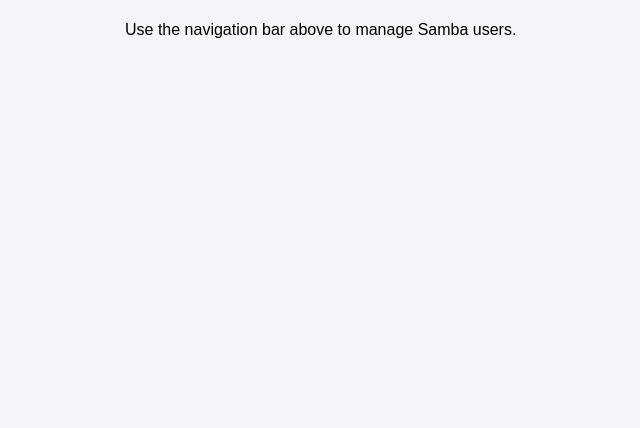
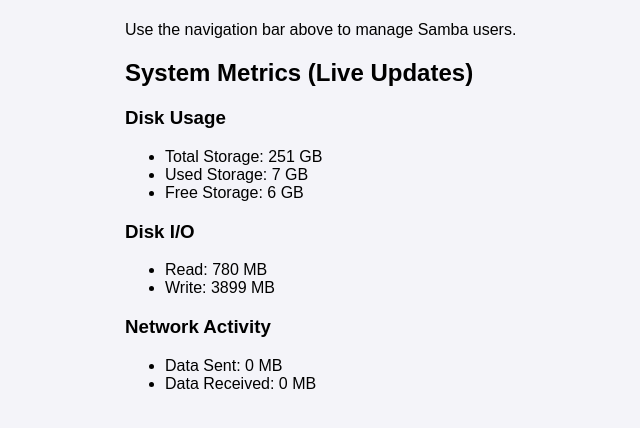
Before and after one commit to cynak/samba-web-interface, a Flask app: template templates/index.html in a window 1280 px wide. Shown: the part 167-595 px from the top of the page, without its empty margins (115-755 px from the left). Run offline with Flask 3, Linux system fonts and the light colour scheme; the template is opened without the code that fills it, so the values that code supplies are empty.

Commit message:
Added disk usage to be viewed

```diff
--- a/main.py
+++ b/main.py
@@ -1,6 +1,7 @@
 import subprocess
-from flask import Flask, render_template, request, redirect, url_for, flash
+from flask import Flask, jsonify, render_template, request, redirect, url_for, flash
 import re
+from psutil import disk_usage, disk_io_counters, net_io_counters
 app = Flask(__name__)
 app.secret_key = 'your-secret-key'  # Replace with a strong secret key for sessions
 
@@ -8,7 +9,33 @@ app.secret_key = 'your-secret-key'  # Replace with a strong secret key for sessi
 
 # Utility function to run system commands
 import re
+# Function to fetch system metrics
+def get_system_metrics():
+    # Disk usage
+    p_disk_usage = disk_usage('/')
+    total_storage = p_disk_usage.total // (1024 ** 3)  # Convert to GB
+    used_storage = p_disk_usage.used // (1024 ** 3)
+    free_storage = p_disk_usage.free // (1024 ** 3)
 
+    # Disk I/O activity
+    p_disk_io = disk_io_counters()
+    read_bytes = p_disk_io.read_bytes // (1024 ** 2)  # Convert to MB
+    write_bytes = p_disk_io.write_bytes // (1024 ** 2)
+
+    # Network activity
+    p_net_io = net_io_counters()
+    bytes_sent = p_net_io.bytes_sent // (1024 ** 2)  # Convert to MB
+    bytes_recv = p_net_io.bytes_recv // (1024 ** 2)
+
+    return {
+        "total_storage": total_storage,
+        "used_storage": used_storage,
+        "free_storage": free_storage,
+        "read_bytes": read_bytes,
+        "write_bytes": write_bytes,
+        "bytes_sent": bytes_sent,
+        "bytes_recv": bytes_recv,
+    }
 def is_valid_username(username):
     return re.match(r'^[a-zA-Z0-9_-]+$', username) is not None
 
@@ -36,7 +63,9 @@ def get_hostname():
 # Route for managing Samba users
 @app.route("/", methods=["GET"])
 def home():
-    return render_template("index.html", hostname=hostname)
+    # Fetch system metrics
+    metrics = get_system_metrics()
+    return render_template("index.html", metrics=metrics)
 
 # Route for adding a new Samba user
 @app.route("/add_user", methods=["GET", "POST"])
@@ -165,6 +194,10 @@ def add_email(username):
         return redirect(url_for("home"))
 
     return render_template("add_email.html", username=username)
+@app.route("/api/system_metrics", methods=["GET"])
+def system_metrics_api():
+    metrics = get_system_metrics()
+    return jsonify(metrics)
 
 if __name__ == "__main__":
     hostname = get_hostname()
--- a/requirements.txt
+++ b/requirements.txt
@@ -1,3 +1,4 @@
 flask
 flask-wtf
 werkzeug
+psutil
--- a/templates/index.html
+++ b/templates/index.html
@@ -6,4 +6,52 @@
 <h1>Welcome to Samba User Manager</h1>
 <h2>System: {{ hostname }}</h2>
 <p>Use the navigation bar above to manage Samba users.</p>
+
+<h2>System Metrics (Live Updates)</h2>
+<div id="system-metrics">
+    <h3>Disk Usage</h3>
+    <ul>
+        <li>Total Storage: <span id="total_storage">Loading...</span> GB</li>
+        <li>Used Storage: <span id="used_storage">Loading...</span> GB</li>
+        <li>Free Storage: <span id="free_storage">Loading...</span> GB</li>
+    </ul>
+
+    <h3>Disk I/O</h3>
+    <ul>
+        <li>Read: <span id="read_bytes">Loading...</span> MB</li>
+        <li>Write: <span id="write_bytes">Loading...</span> MB</li>
+    </ul>
+
+    <h3>Network Activity</h3>
+    <ul>
+        <li>Data Sent: <span id="bytes_sent">Loading...</span> MB</li>
+        <li>Data Received: <span id="bytes_recv">Loading...</span> MB</li>
+    </ul>
+</div>
+
+<script>
+    async function fetchMetrics() {
+        try {
+            const response = await fetch("/api/system_metrics");
+            const data = await response.json();
+
+            // Update metrics in the DOM
+            document.getElementById("total_storage").innerText = data.total_storage;
+            document.getElementById("used_storage").innerText = data.used_storage;
+            document.getElementById("free_storage").innerText = data.free_storage;
+            document.getElementById("read_bytes").innerText = data.read_bytes;
+            document.getElementById("write_bytes").innerText = data.write_bytes;
+            document.getElementById("bytes_sent").innerText = data.bytes_sent;
+            document.getElementById("bytes_recv").innerText = data.bytes_recv;
+        } catch (error) {
+            console.error("Error fetching system metrics:", error);
+        }
+    }
+
+    // Fetch metrics every second
+    setInterval(fetchMetrics, 1000);
+
+    // Initial fetch on page load
+    fetchMetrics();
+</script>
 {% endblock %}
```
